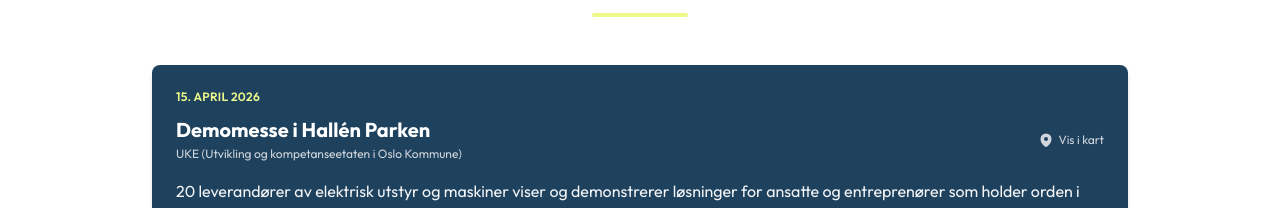
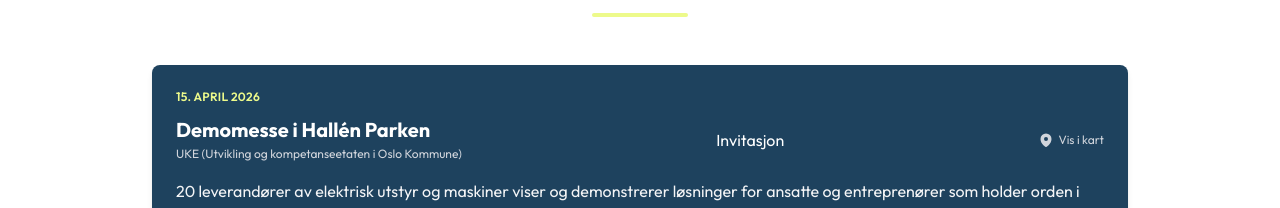
Before and after one commit to demomesser/frontend, a React (Vite) app: page / in a window 1280 px wide. Shown: the part 2491-2699 px from the top of the page. Built offline with nearby package versions, Linux system fonts and the light colour scheme.

Commit message:
added a pdf for event invitasjon

```diff
--- /dev/null
+++ b/src/shared/DownloadButton.tsx
@@ -0,0 +1,18 @@
+type DownloadButtonProps = {
+    file: string
+    label: string
+    filename?: string
+}
+
+const DownloadButton = ({ file, label, filename, }: DownloadButtonProps) => {
+    return (
+        <a href={file} download={filename} style={{ textDecoration: "none" }}>
+            <button className="hover:text-[#EDFA8B] cursor-pointer">
+                {label}
+            </button>
+        </a>
+    )
+}
+
+
+export default DownloadButton
--- a/src/ui/Arrangement/index.tsx
+++ b/src/ui/Arrangement/index.tsx
@@ -1,4 +1,7 @@
 import { SelectedPage } from "../../shared/types";
+
+import halleninv from "../../assets/halleninv.pdf"
+import DownloadButton from "../../shared/DownloadButton"
 
 import { MapPinIcon } from "@heroicons/react/24/solid"
 
@@ -46,7 +49,7 @@
                                 UKE (Utvikling og kompetanseetaten i Oslo Kommune)
                             </p>
                         </div>
-
+                        <DownloadButton file={halleninv} label={"Invitasjon"} filename={"invitasjon.pdf"} />
                         <a
                             href="https://www.google.com/maps/place/Hall%C3%A9nparken/@59.9308018,10.7623102,18z/data=!3m1!4b1!4m6!3m5!1s0x46416e6baedbf21d:0xc1c6e3aa88446e41!8m2!3d59.9308006!4d10.7634634!16s%2Fg%2F1221x_tz?entry=ttu&g_ep=EgoyMDI1MTIwOS4wIKXMDSoKLDEwMDc5MjA3M0gBUAM%3D"
                             target="_blank"
```
Also changed, not shown: 1 other file (tests, documents, lock files or other folders).
